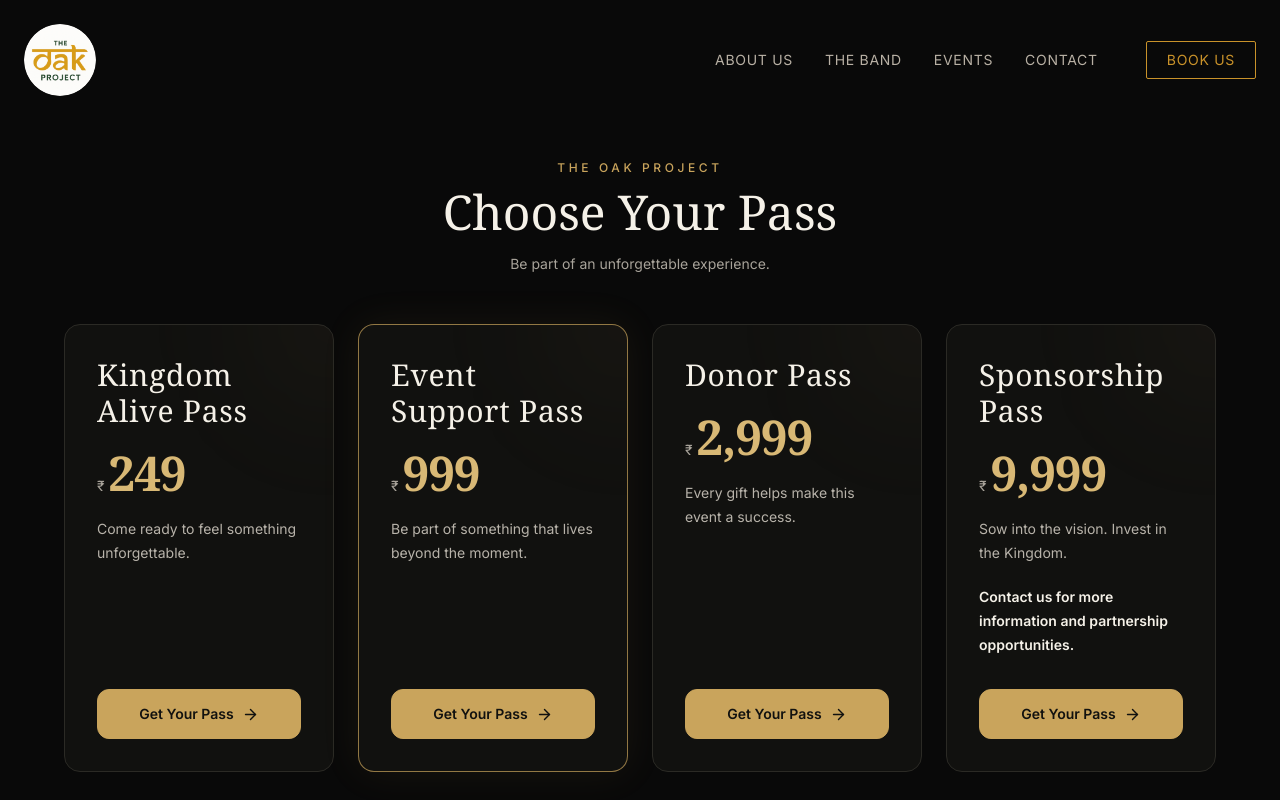
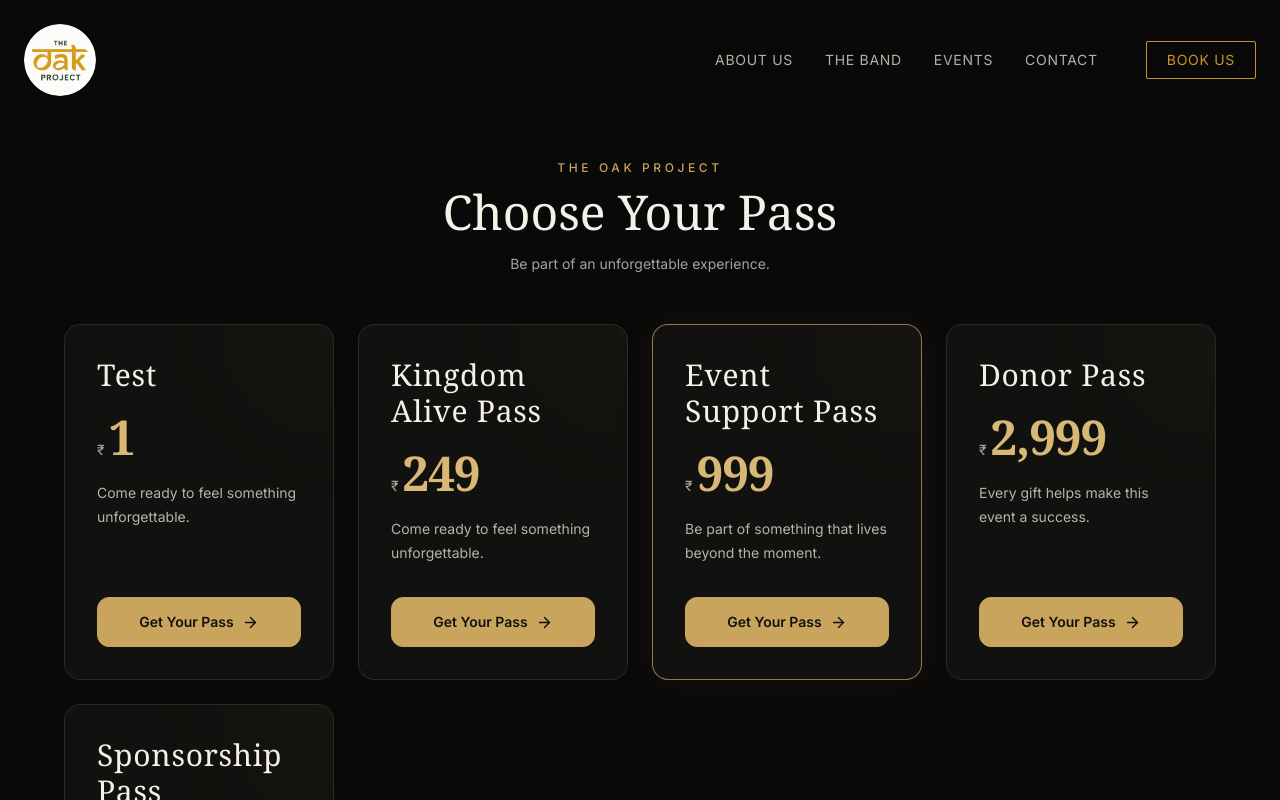
Before and after one commit to vamshichi/oka, a Next.js app: page /tickets in a window 1280 px wide. Shown: the top 800 px of the page. Built offline with nearby package versions, Linux system fonts and the light colour scheme.

Commit message:
adde location

```diff
--- a/components/CheckoutModal.tsx
+++ b/components/CheckoutModal.tsx
@@ -4,6 +4,7 @@
 import { X, ArrowRight, Loader2 } from "lucide-react";
 
 export type TicketType =
+  | "TEST"
   | "KINGDOM_ALIVE"
   | "SIGNATURE"
   | "DONOR"
@@ -21,7 +22,13 @@
     name: string;
     price: number;
   }
-> = {
+> =
+    {
+      TEST: {
+    name: "test",
+    price: 1,
+    },
+
     KINGDOM_ALIVE: {
     name: "Kingdom Alive Pass",
     price: 249,
--- a/components/TicketSection.tsx
+++ b/components/TicketSection.tsx
@@ -46,6 +46,14 @@
           {/* Ticket Cards */}
           <div className="grid gap-6 md:grid-cols-2 lg:grid-cols-4">
 
+            <TicketCard
+              title="Test"
+              price={1}
+              description="Come ready to feel something unforgettable."
+              onBuy={() =>
+                handleBuy("TEST")
+              }
+            />
 
             <TicketCard
               title="Kingdom Alive Pass"
--- a/lib/tickets.ts
+++ b/lib/tickets.ts
@@ -1,7 +1,10 @@
 // lib/tickets.ts
 
 export const TICKETS = {
-
+  TEST:{
+    name: "test email",
+    price: 1,
+  },
 
   KINGDOM_ALIVE: {
     name: "Kingdom Alive Pass",
```
